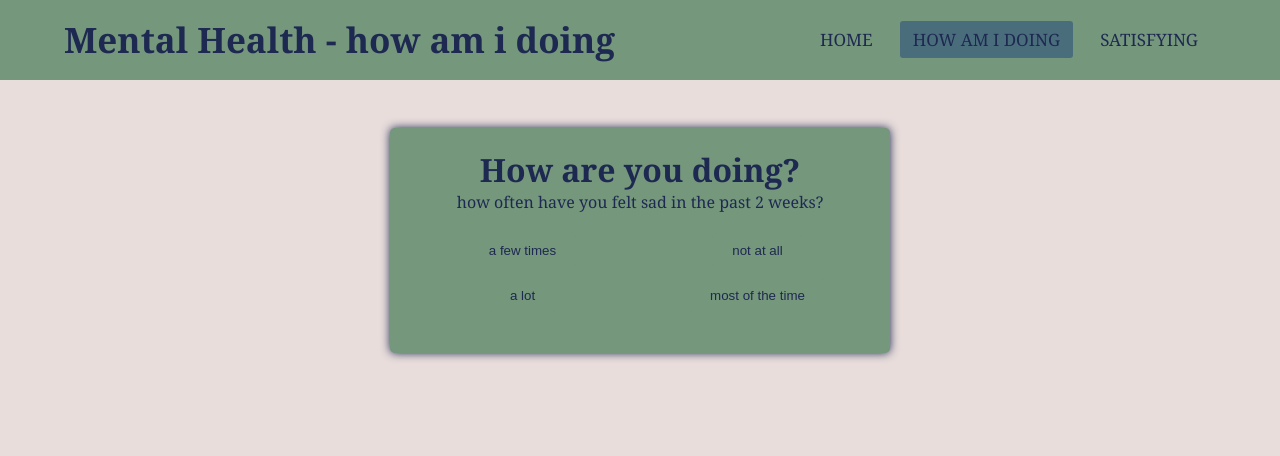
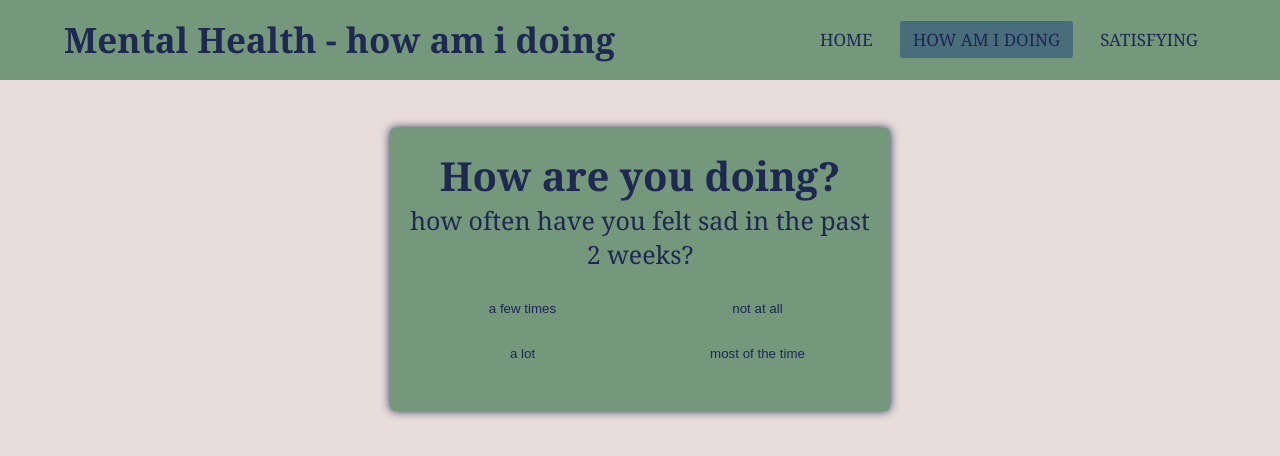
Before and after one commit to NiekVrolijk/mentalHealthSite, a plain HTML site: page howAmIDoing.html in a window 1280 px wide. Drawn offline with Linux system fonts and the light colour scheme.

Commit message:
made the test a bit bigger
cant figuer out how to make the buttons bigger

```diff
--- a/script.js
+++ b/script.js
@@ -128,7 +128,7 @@ function showResult() {
     } else {
         document.getElementById('quiz').innerHTML = `
         <h1>you are done with the test :)</h1>
-        <p>you feel ok maybe not always happy but also not always sad, ok enough<p>
+        <p>you feel ok, maybe not always happy but also not always sad, good enough<p>
         `
     }
     //<p>Your score: ${finalScore}/${quizData.length * 15}</p>
--- a/testStyle.css
+++ b/testStyle.css
@@ -24,18 +24,21 @@ body {
 #titleText {
     text-align: center;
     color: #1E2952;
+    font-size: 40px;
 }
 
 #question {
     margin-bottom: 20px;
     color: #1E2952;
     text-align: center;
+    font-size: 25px;
 }
 
 #options {
     display: grid;
     gap: 10px;
     grid-template-columns: repeat(2, 1fr);
+    font-size: 25px;
 }
 
 #previous-question {
@@ -48,6 +51,7 @@ body {
     border-radius: 5px;
     cursor: pointer;
     grid-template-columns: repeat(2, 1fr);
+    font-size: 25px;
 }
 
 button {
```
